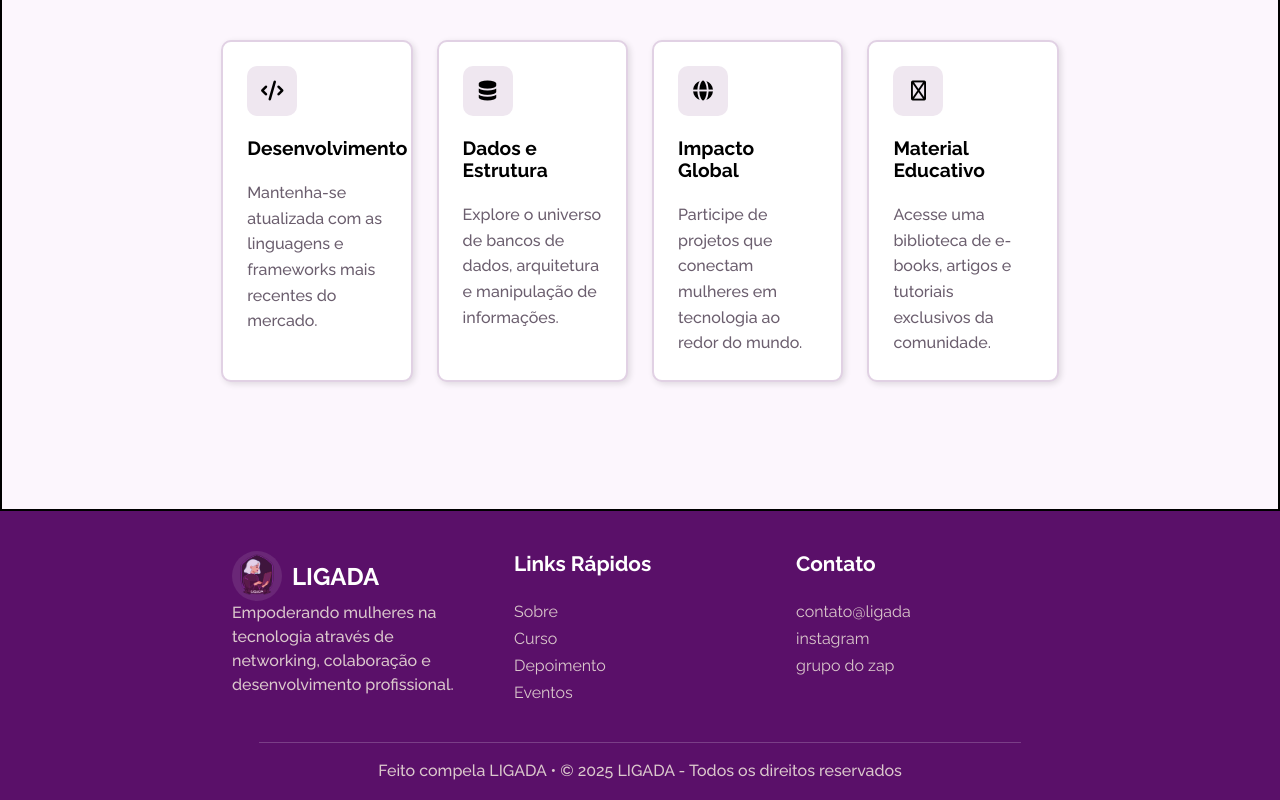
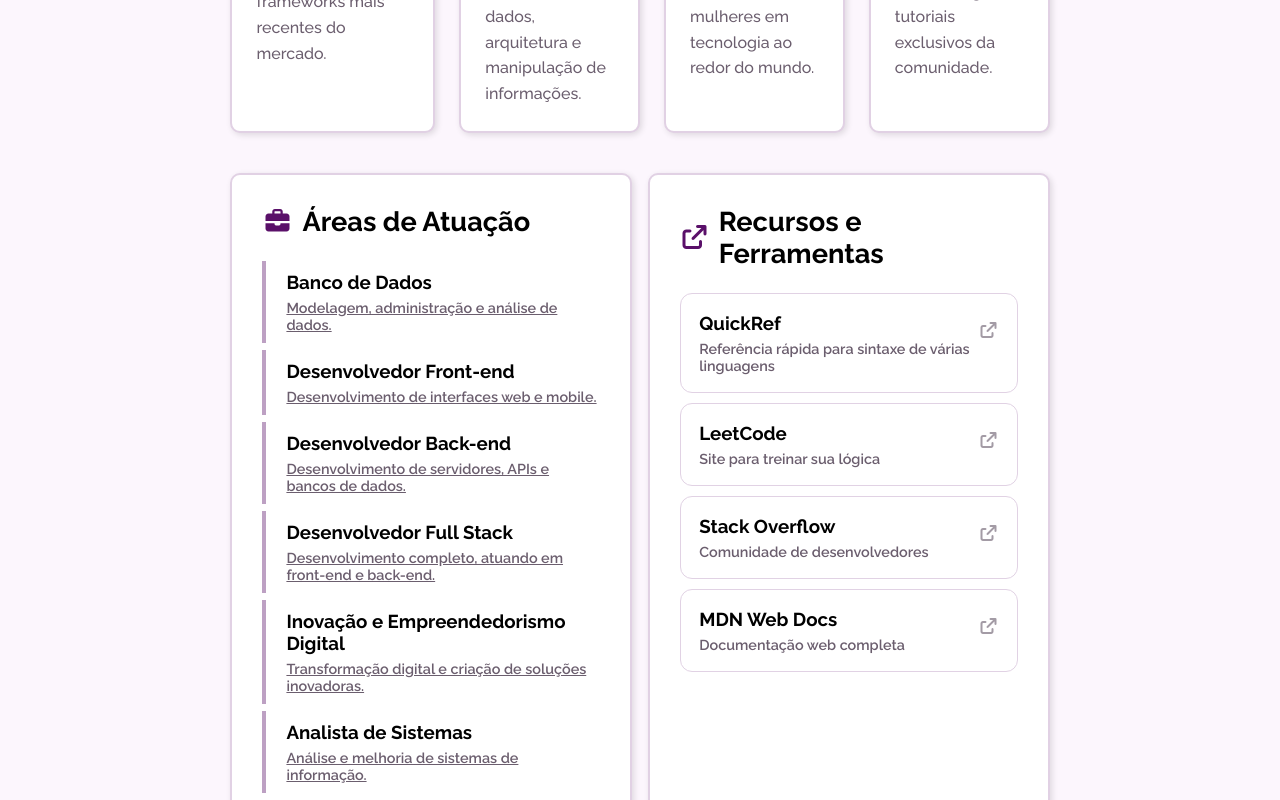
Before and after one commit to I-Samuel-I/LIGADA, a React (Vite) app: page / in a window 1280 px wide. Shown: the part 2100-2900 px from the top of the page. Built offline with nearby package versions, Linux system fonts and the light colour scheme.

Commit message:
feat: added section about the ADS course

```diff
--- a/src/pages/home.tsx
+++ b/src/pages/home.tsx
@@ -1,6 +1,7 @@
 import "./style.scss";
 import CardAbout from "../ui/components/cardAbout";
 import CardAds from "../ui/components/cardADS";
+import Tools from "../ui/components/tools";
 
 export default function HomePage() {
   return (
@@ -77,6 +78,10 @@ export default function HomePage() {
             de informação.
           </p>
           <CardAds />
+          <Tools />
+        </section>
+        <section className="projectEvent-container">
+
         </section>
       </main>
     </>
--- a/src/pages/style.scss
+++ b/src/pages/style.scss
@@ -1,12 +1,14 @@
 $defaultColor: #5a1069;
 main {
+  width: 80%;
   margin: auto;
   text-align: center;
-  border: solid 1px black;
 
   section {
     margin-bottom: 10%;
   }
+
+  // ================ home style ================
   .home-container {
     display: flex;
     flex-direction: column;
@@ -33,7 +35,7 @@ main {
     }
     h2 {
       margin-top: 2%;
-      width: 50%;
+
       color: #6b5e6e;
       font-weight: 500;
       line-height: 2.3rem;
@@ -81,6 +83,8 @@ main {
       }
     }
   }
+
+  // ================ about-LIGADA style ================
   .about-container {
     display: flex;
     flex-direction: column;
@@ -104,10 +108,10 @@ main {
       align-items: center;
       background-color: $defaultColor;
       color: #ffffff;
-      width: 65%;
+      width: 100%;
       border-radius: 14px;
       padding: 24px;
-      margin-top: 3%;
+      margin-top: 5%;
 
       h3 {
         margin-top: 2%;
@@ -122,7 +126,9 @@ main {
       }
     }
   }
-  .ads-container{
+
+  // ================ about-ADS style ================
+  .ads-container {
     margin-top: 5%;
 
     h2 {
@@ -139,5 +145,4 @@ main {
       color: #6b5e6e;
     }
   }
-
 }
--- a/src/ui/components/cardADS/style.scss
+++ b/src/ui/components/cardADS/style.scss
@@ -5,7 +5,7 @@ $defaultColor: #5a10698a;
   gap: 24px;
   justify-content: center;
   .each-card {
-    width: 15%;
+    width: 25%;
     text-align: start;
     padding: 24px;
     border-radius: 10px;
--- a/src/ui/components/cardAbout/style.scss
+++ b/src/ui/components/cardAbout/style.scss
@@ -7,7 +7,7 @@ $defaultColor: #5a10698a;
   justify-content: center;
 
   .each-card {
-    width: 15%;
+    width: 25%;
     text-align: start;
     padding: 24px;
     border-radius: 10px;
--- /dev/null
+++ b/src/ui/components/events/data.ts
@@ -0,0 +1,30 @@
+const event = [
+  {
+    title: "Hackathons",
+    text: "Participe de maratonas de programação e desenvolva soluçõse inovadores em equipe.",
+    example01: "Exemplo 01",
+    example02: "Exemplo 02",
+    example03: "Exemplo 03",
+  },
+   {
+    title: "Projetos Internos",
+    text: "Colabore em projetos da faculdade e ganhe experiência prática.",
+    example01: "Exemplo 01",
+    example02: "Exemplo 02",
+    example03: "Exemplo 03",
+  },
+   {
+    title: "Estágios e Vagas",
+    text: "Acesse oportunidades exclusivas compartilhadas pela comunidade.",
+    example01: "Programa de Estágio",
+    example02: "Vagas Junior",
+    example03: "Trainee Tech",
+  },
+   {
+    title: "Workshops e Mentorias",
+    text: "Aprenda com profissionais experientes e desenvolva novas habilidades.",
+    example01: "Git & Github",
+    example02: "React Avançado",
+    example03: "Carreira em Tech",
+  },
+];
--- /dev/null
+++ b/src/ui/components/events/index.tsx
@@ -0,0 +1,4 @@
+
+export default function Event(){
+
+}
--- a/src/ui/components/tools/data.ts
+++ b/src/ui/components/tools/data.ts
@@ -1,23 +1,62 @@
+export const tool = [
 
-export const tool = [
   {
-        title:"QuickRef",
-        link:"https://quickref.me",
-        text:"Referência rápida para sintaxe de várias linguagens",
+    icon: "fa-solid fa-arrow-up-right-from-square",
+    title: "QuickRef",
+    link: "https://quickref.me",
+    text: "Referência rápida para sintaxe de várias linguagens",
   },
   {
-        title:"LeetCode",
-        link:"https://leetcode.com",
-        text:"Site para treinar sua lógica",
+    icon: "fa-solid fa-arrow-up-right-from-square",
+    title: "LeetCode",
+    link: "https://leetcode.com",
+    text: "Site para treinar sua lógica",
   },
   {
-        title:"Stack Overflow",
-        link:"https://stackoverflow.com/questions",
-        text:"Comunidade de desenvolvedores",
+    icon: "fa-solid fa-arrow-up-right-from-square",
+    title: "Stack Overflow",
+    link: "https://stackoverflow.com/questions",
+    text: "Comunidade de desenvolvedores",
   },
   {
-        title:"MDN Web Docs",
-        link:"https://developer.mozilla.org/pt-BR/docs/Web/HTML",
-        text:"Documentação web completa",
+    icon: "fa-solid fa-arrow-up-right-from-square",
+    title: "MDN Web Docs",
+    link: "https://developer.mozilla.org/pt-BR/docs/Web/HTML",
+    text: "Documentação web completa",
   },
-]
+];
+
+export const work = [
+
+  {
+    title: "Banco de Dados",
+    link: "https://br.indeed.com/conselho-de-carreira/encontrando-emprego/o-que-faz-desenvolvedor-banco-dados",
+    text: "Modelagem, administração e análise de dados.",
+  },
+  {
+    title: "Desenvolvedor Front-end",
+    link: "https://www.alura.com.br/artigos/o-que-e-front-end-e-back-end?srsltid=AfmBOooZjsAsdxfyymAwVsdX5LdsoQHyi2kOOO7x1aKNA6Uy5_Ztlcno",
+    text: "Desenvolvimento de interfaces web e mobile.",
+  },
+  {
+    title: "Desenvolvedor Back-end",
+    link: "https://www.alura.com.br/artigos/o-que-e-front-end-e-back-end?srsltid=AfmBOooZjsAsdxfyymAwVsdX5LdsoQHyi2kOOO7x1aKNA6Uy5_Ztlcno",
+    text: "Desenvolvimento de servidores, APIs e bancos de dados.",
+  },
+  {
+    title: "Desenvolvedor Full Stack",
+    link: "https://www.alura.com.br/artigos/o-que-e-front-end-e-back-end?srsltid=AfmBOooZjsAsdxfyymAwVsdX5LdsoQHyi2kOOO7x1aKNA6Uy5_Ztlcno",
+    text: "Desenvolvimento completo, atuando em front-end e back-end.",
+  },
+  {
+    title: "Inovação e Empreendedorismo Digital",
+    link: "https://www.spcbrasil.com.br/blog/empreendedorismo-digital",
+    text: "Transformação digital e criação de soluções inovadoras.",
+  },
+
+  {
+    title: "Analista de Sistemas",
+    link: "https://www.serasaexperian.com.br/carreiras/blog-carreiras/o-que-faz-um-analista-de-sistemas",
+    text: "Análise e melhoria de sistemas de informação.",
+  },
+];
--- a/src/ui/components/tools/index.tsx
+++ b/src/ui/components/tools/index.tsx
@@ -1,19 +1,42 @@
-import { tool } from "./data";
-
+import { tool, work } from "./data";
+import "./style.scss";
 export default function Tools() {
   return (
     <>
-      <div>
+      <div className="cardWork-container">
+        <div className="each-card">
+          <div className="title-works">
+            <i className="fa-solid fa-briefcase" />
+            <h2>Áreas de Atuação</h2>
+          </div>
+
+          {work.map((work, index) => (
+            <div key={index} className="work-container">
+              <div className="divider"/>
+              <a href={work.link} target="_blank">
+                <h3>{work.title}</h3>
+                <p>{work.text}</p>
+              </a>
+            </div>
+          ))}
+        </div>
+        <div className="each-card">
+          <div className="title-tools">
+            <i className="fa-solid fa-arrow-up-right-from-square" />
             <h2>Recursos e Ferramentas</h2>
+          </div>
+
           {tool.map((tool, index) => (
-          <div key={index}>
-            <a href={tool.link}>
+            <div key={index} className="tool-container">
+              <a href={tool.link} target="_blank">
+                <i className={tool.icon} />
                 <h3>{tool.title}</h3>
                 <p>{tool.text}</p>
               </a>
             </div>
           ))}
         </div>
+      </div>
     </>
   );
 }
--- /dev/null
+++ b/src/ui/components/tools/style.scss
@@ -0,0 +1,119 @@
+$defaultColor: #5a1069;
+.cardWork-container {
+  display: flex;
+  justify-content: space-between;
+  .each-card {
+    display: flex;
+    flex-direction: column;
+    text-align: start;
+    margin-top: 5%;
+    padding: 30px;
+    border-radius: 10px;
+    background-color: #ffffff;
+    border: solid 2px #e1d1e4;
+    box-shadow: 2px 2px 6px rgba(0, 0, 0, 0.12);
+    width: 49%;
+
+    // ================ wroks style ================
+    .title-works {
+      display: flex;
+      align-items: center;
+      gap: 10px;
+      margin-bottom: 7%;
+      i {
+        color: $defaultColor;
+        font-size: 1.5rem;
+      }
+    }
+    .work-container {
+      position: relative;
+      padding: 10px 0;
+      display: flex;
+
+      margin-bottom: 2%;
+      border-radius: 0px 10px 10px 0px;
+      &:hover {
+        background-color: #e7d6eb;
+        .divider {
+          background-color: $defaultColor;
+        }
+      }
+
+      .divider {
+        position: absolute;
+        top: 0;
+        bottom: 0;
+        width: 4px;
+        background-color: #bda0c3;
+      }
+      h3 {
+        margin-bottom: 2%;
+      }
+      a {
+        padding-left: 24px;
+      }
+      p {
+        text-decoration: underline;
+      }
+    }
+
+    // ================ tools style ================
+    .title-tools {
+      display: flex;
+      align-items: center;
+      gap: 10px;
+      margin-bottom: 7%;
+      i {
+        color: $defaultColor;
+        font-size: 1.5rem;
+      }
+      h2 {
+        margin: 0;
+      }
+    }
+    .tool-container {
+      margin-bottom: 3%;
+      border: solid 0.5px #e1d2e4;
+      padding: 18px;
+      border-radius: 12px;
+      transition: 0.2s ease;
+
+      &:hover {
+        background-color: #e4d0e9;
+        border: solid 1px $defaultColor;
+        h3 {
+          color: $defaultColor;
+        }
+        i {
+          color: $defaultColor;
+        }
+      }
+      h3 {
+        margin-bottom: 2%;
+      }
+    }
+
+    a {
+      position: relative;
+      text-decoration: none;
+      color: #6b5e6e;
+
+      i {
+        position: absolute;
+        right: 0;
+        top: 10px;
+        color: #a39ba5;
+      }
+    }
+    h2 {
+      font-size: 1.7rem;
+    }
+    h3 {
+      color: #000000;
+    }
+    p {
+      font-size: 0.9rem;
+      font-weight: 600;
+    }
+  }
+}
```
Also changed, not shown: src/ui/components/events/style.scss (added). Lines whose indentation alone changed are shown as unchanged.
